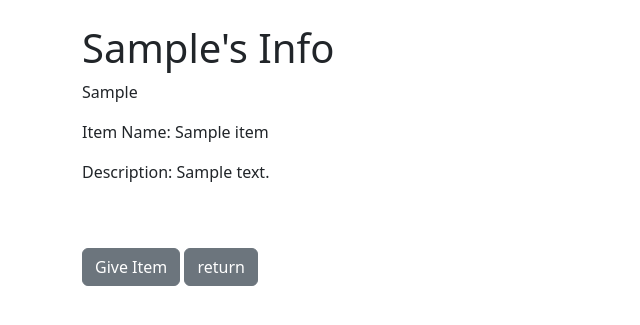
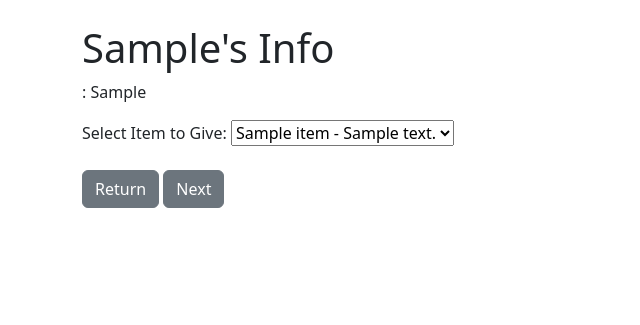
Before and after one commit to Samqwe123/Django-CRM, a Django app: page /record_info/1 in a window 1280 px wide. Shown: the part 56-381 px from the top of the page, without its empty margins (0-640 px from the left). Run offline with Django 5.2, Linux system fonts and the light colour scheme; a user stored in the database is signed in; tables that the repository leaves empty hold one stand-in row (values such as "Sample post").

Commit message:
final project 4

```diff
--- a/website/templates/info.html
+++ b/website/templates/info.html
@@ -2,25 +2,32 @@
 {% block content %}
 <h1>{{ customer_info.first_name }}'s Info</h1>
 
-
 {% if customer_info.info %}
-    <p>{{ customer_info.info }}</p>
-    {% for item in customer_info.items.all %}
-    <p>Item Name: {{ item.name }}</p>
-    <p>Description: {{ item.description }}</p>
-
-    <br/><br/>
-
-    <a href="{% url 'give_items' customer_info.id  %}" class="btn btn-secondary">Give Item
-    </a>
-    <a href="{% url 'home' %}" class="btn btn-secondary">return
-    </a>
-{% endfor %}
-
+    <p>: {{customer_info.info}}</p>
 {% else %}
-    <p>This user has nothing to say...</p>
-    <a href="{% url 'home' %}" class="btn btn-secondary">return
-    </a>
+    <p>This user has nothing to introduce..</p>
 {% endif %}
 
-{%endblock%}
+
+{% if customer_info.items.all %}
+    <form action="{% url 'give_items' customer_info.id %}" method="POST">
+        {% csrf_token %}
+        <label for="item">Select Item to Give:</label>
+        <select name="item_id" id="item">
+            {% for item in customer_info.items.all %}
+                <option value="{{ item.id }}">{{ item.name }} - {{ item.description }}</option>
+            {% endfor %}
+        </select>
+        <br/><br/>
+        <a href="{% url 'home' %}" class="btn btn-secondary">Return</a>
+        <button type="submit" class="btn btn-secondary">Next</button>
+
+    </form>
+{% else %}
+    <p>This user has no items to give.</p>
+    <br/>
+    <a href="{% url 'home' %}" class="btn btn-secondary">Return</a>
+{% endif %}
+
+
+{% endblock %}
--- a/website/urls.py
+++ b/website/urls.py
@@ -12,5 +12,6 @@ urlpatterns = [
     path('add_record' , views.add_record, name='add_record'),
     path('update_record/<int:pk>' , views.update_record, name='update_record'),
     path('record_info/<int:pk>', views.show_record_info , name = 'show_record_info'),
-    path('give_items/<int:pk>' , views.give_items , name='give_items')
+    path('give_items/<int:pk>' , views.give_items , name='give_items'),
+    path('process_give', views.process_give , name="process_give")
 ]
--- a/website/views.py
+++ b/website/views.py
@@ -2,7 +2,7 @@ from django.shortcuts import render , redirect
 from django.contrib.auth import authenticate , login , logout
 from django.contrib import messages
 from .forms import SignUpForm , AddRecordForm
-from .models import Record
+from .models import Record , Item
 
 
 
@@ -120,5 +120,25 @@ def give_items(request,pk):
     if request.user.is_authenticated:
         giver = Record.objects.get(id=pk)
 
-        available_customers = Record.objects.exclude(id=giver.id)
-        return render(request, 'give_items.html' , {'available_customers':available_customers})
+        if request.method == "POST":
+            item_id=request.POST.get("item_id")
+            available_customers = Record.objects.exclude(id=giver.id)
+            return render(request, 'give_items.html' , {'available_customers':available_customers, "item_id":item_id})
+
+    return redirect("home")
+
+def process_give(request):
+    if request.user.is_authenticated and request.method == "POST":
+        recipient_id = request.POST.get("recipient_id")
+        item_id = request.POST.get("item_id")
+
+        if recipient_id and item_id:
+            recipient = Record.objects.get(id=recipient_id)
+            item = Item.objects.get(id=item_id)
+            item.record = recipient
+            item.save()
+
+        messages.success(request, "Item successfully given!")
+        return redirect("home")
+
+    return redirect("home")
```
Also changed, not shown: website/templates/give_items.html (+6 -1 lines).
